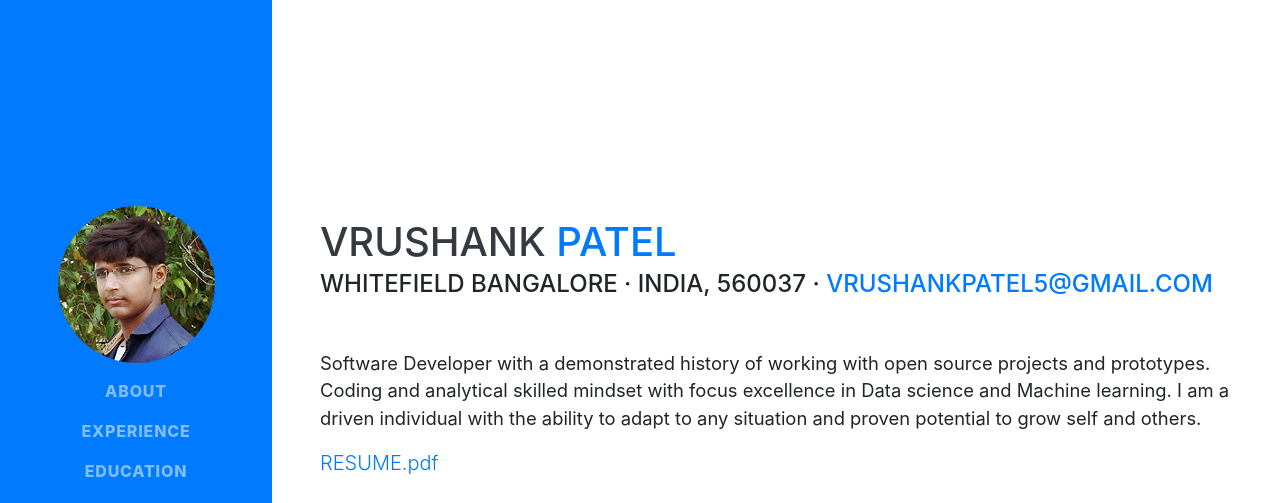
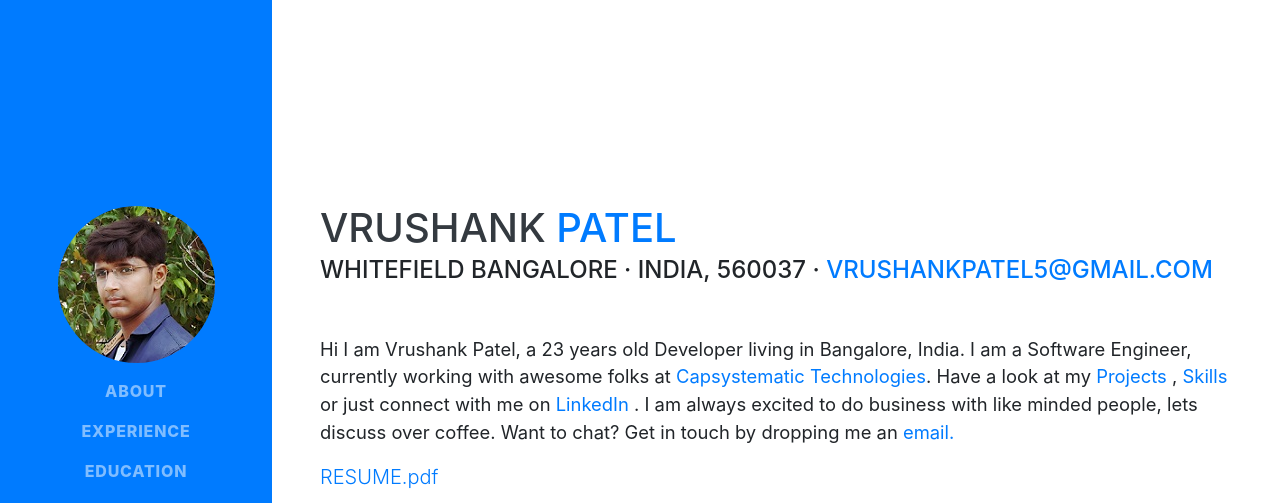
Before and after one commit to VrushankPatel/VrushankPatel.github.io, a website with bundled scripts: page index.html in a window 1280 px wide. Shown: the top 503 px of the page. Built offline with nearby package versions, Linux system fonts and the light colour scheme; a web font is replaced by a local one.

Commit message:
minor changes

```diff
--- a/index.html
+++ b/index.html
@@ -101,11 +101,35 @@
 						<a href="mailto:name@email.com">vrushankpatel5@gmail.com</a>
 					</div>
 					<p class="lead mb-3">
-						Software Developer with a demonstrated history of working with open
-						source projects and prototypes. Coding and analytical skilled
-						mindset with focus excellence in Data science and Machine learning.
-						I am a driven individual with the ability to adapt to any situation
-						and proven potential to grow self and others.
+						Hi I am Vrushank Patel, a 23 years old Developer living in
+								Bangalore, India. I am a Software Engineer, currently working
+								with awesome folks at
+								<a href="https://www.capsys.hu/" target="_blank"
+									>Capsystematic Technologies</a
+								>.
+								Have a look at my
+								<a href="https://github.com/VrushankPatel" target="_blank"
+									>Projects</a
+								>
+								,
+								<a
+									href="https://vrushankpatel.github.io/#skills"
+									target="_blank"
+									>Skills</a
+								>
+
+								or just connect with me on
+								<a
+									href="https://www.linkedin.com/in/vrushank-patel-69b682180/"
+									target="_blank"
+									>LinkedIn</a
+								>
+								. I am always excited to do business with like minded people,
+								lets discuss over coffee. Want to chat? Get in touch by dropping
+								me an
+								<a href="mailto:vrushankofficial@gmail.com" target="_blank"
+									>email.</a
+								>
 					</p>
 					<p class="lead mb-5">
 						<a
```
Also changed, not shown: intro.html (+1 -2 lines).
